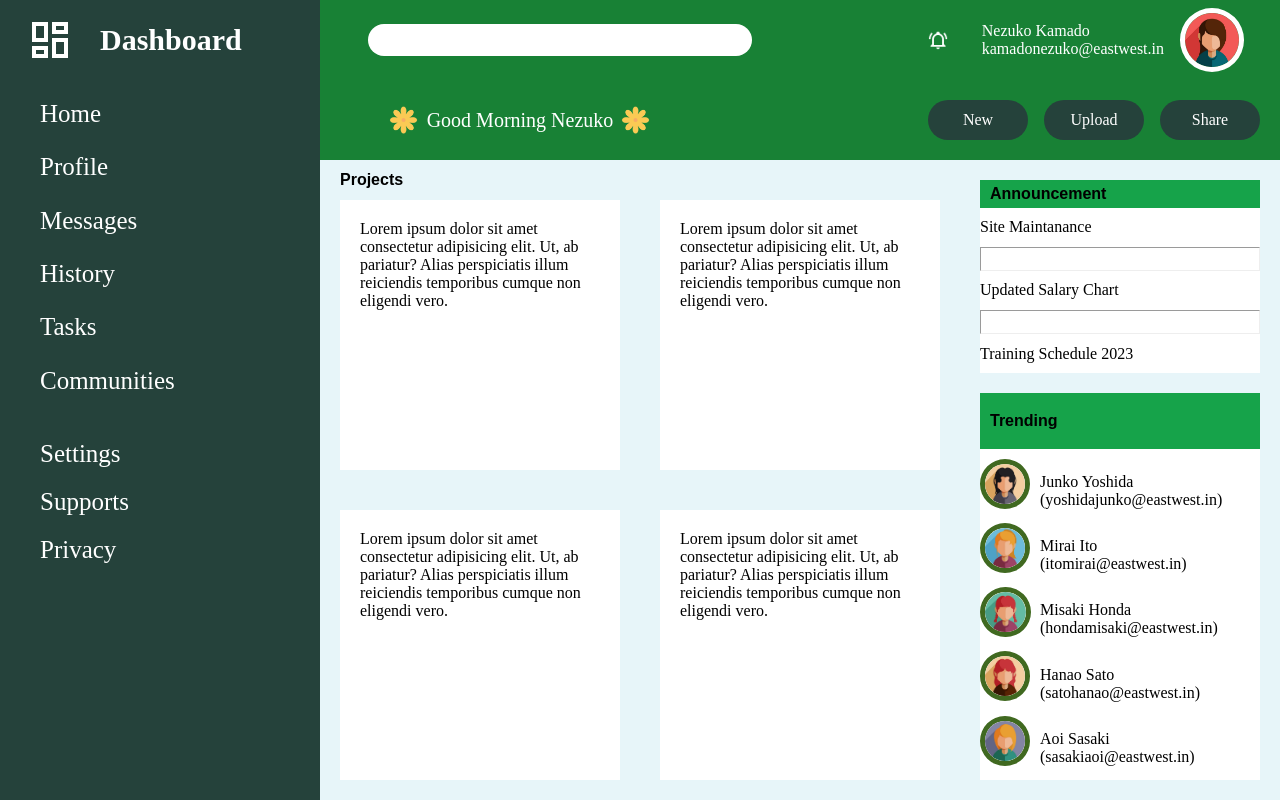
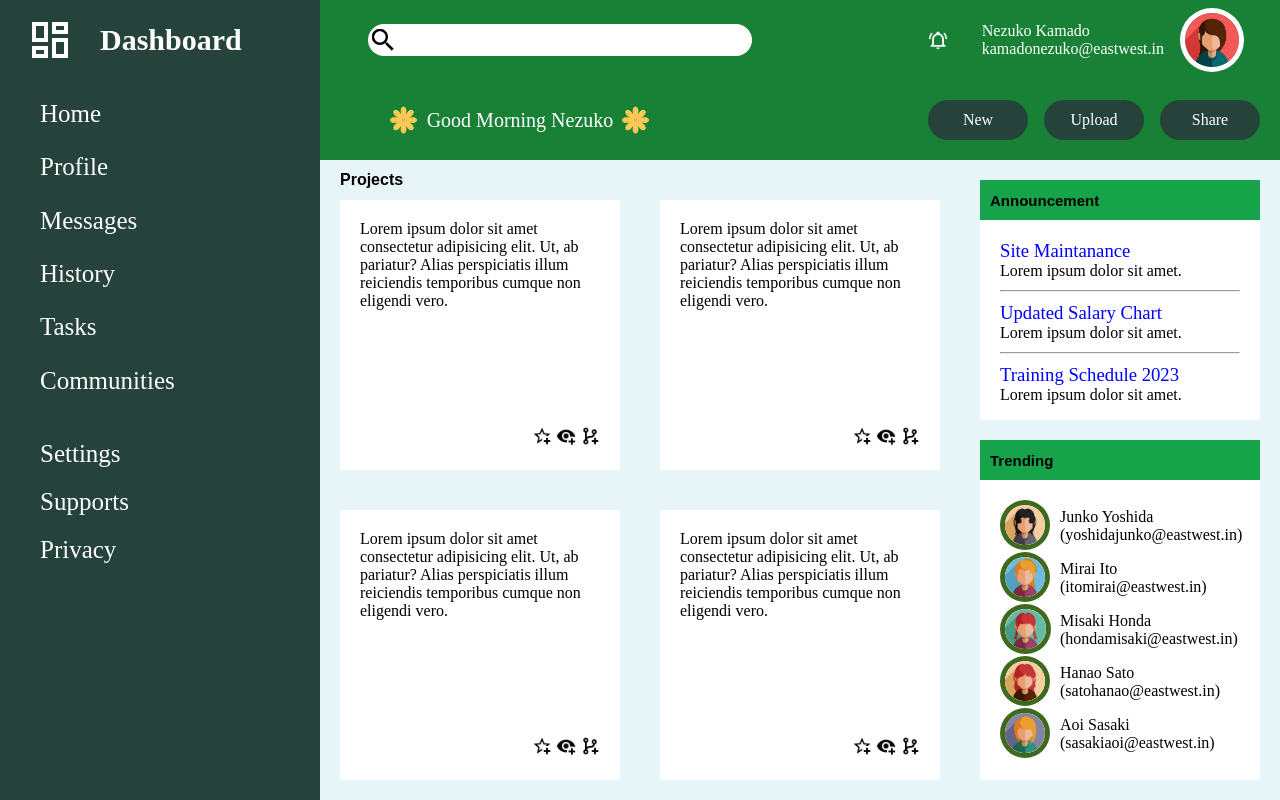
Before and after one commit to debanjana-a11y/admin-dashboard, a plain HTML site: page index.html in a window 1280 px wide. Drawn offline with Linux system fonts and the light colour scheme.

Commit message:
Finishes the page in desktop

```diff
--- a/index.html
+++ b/index.html
@@ -11,7 +11,9 @@
     <div class="content">
         <header class="header">
             <div class="searchbar">
-                <div class="search"></div>
+                <div class="search">
+                    <img src="./images/magnify.png" alt="image of magnifying glass">
+                </div>
             </div>
             <div class="accounfInfo">
                 <img class="notification" src="./images/bell-ring-outline.png" alt="">
@@ -57,31 +59,60 @@
                 <div class="all-projects">
                     <div class="card">
                         <p>Lorem ipsum dolor sit amet consectetur adipisicing elit. Ut, ab pariatur? Alias perspiciatis illum reiciendis temporibus cumque non eligendi vero.</p>
+                        <div class="project-settings">
+                            <img src="./images/star-plus-outline.png" alt="image of star">
+                            <img src="./images/eye-plus.png" alt="image of monitoring eye">
+                            <img src="./images/source-branch-plus.png" alt="image of github branch">
+                        </div>
                     </div>
                     <div class="card">
                         <p>Lorem ipsum dolor sit amet consectetur adipisicing elit. Ut, ab pariatur? Alias perspiciatis illum reiciendis temporibus cumque non eligendi vero.</p>
+                        <div class="project-settings">
+                            <img src="./images/star-plus-outline.png" alt="image of star">
+                            <img src="./images/eye-plus.png" alt="image of monitoring eye">
+                            <img src="./images/source-branch-plus.png" alt="image of github branch">
+                        </div>
                     </div>
                     <div class="card">
                         <p>Lorem ipsum dolor sit amet consectetur adipisicing elit. Ut, ab pariatur? Alias perspiciatis illum reiciendis temporibus cumque non eligendi vero.</p>
+                        <div class="project-settings">
+                            <img src="./images/star-plus-outline.png" alt="image of star">
+                            <img src="./images/eye-plus.png" alt="image of monitoring eye">
+                            <img src="./images/source-branch-plus.png" alt="image of github branch">
+                        </div>
                     </div>
                     <div class="card">
                         <p>Lorem ipsum dolor sit amet consectetur adipisicing elit. Ut, ab pariatur? Alias perspiciatis illum reiciendis temporibus cumque non eligendi vero.</p>
+                        <div class="project-settings">
+                            <img src="./images/star-plus-outline.png" alt="image of star">
+                            <img src="./images/eye-plus.png" alt="image of monitoring eye">
+                            <img src="./images/source-branch-plus.png" alt="image of github branch">
+                        </div>
                     </div>
                 </div>
             </article>
             <article class="announcementtrending">
                 <div class="announcementDiv">
-                    <p>Announcement</p>
+                    <h2>Announcement</h2>
                     <div class="announcement">
-                        <div>Site Maintanance</div>
+                        <div>
+                            <h3>Site Maintanance</h3>
+                            <p>Lorem ipsum dolor sit amet.</p>
+                        </div>
                         <hr>
-                        <div>Updated Salary Chart</div>
+                        <div>
+                            <h3>Updated Salary Chart</h3>
+                            <p>Lorem ipsum dolor sit amet.</p>
+                        </div>
                         <hr>
-                        <div>Training Schedule 2023</div>
+                        <div>
+                            <h3>Training Schedule 2023</h3>
+                            <p>Lorem ipsum dolor sit amet.</p>
+                        </div>
                     </div>
                 </div>
                 <div class="trendingDiv">
-                    <p>Trending</p>
+                    <h2>Trending</h2>
                     <div class="trending">
                         <div class="popularProfiles">
                             <img class="popularProfilePic" src="./images/Junko.jpg" alt="">
--- a/style.css
+++ b/style.css
@@ -33,6 +33,12 @@ html, body {
     background-color: white;
     border-radius: 20px;
     justify-self: center;
+    align-self: center;
+    display: grid;
+}
+
+.search > img {
+    height: 30px;
     align-self: center;
 }
 
@@ -196,23 +202,42 @@ html, body {
 
 .card {
     margin: 20px;
+    padding: 20px;
     background-color: white;
+    display: grid;
 }
 
-.card > p {
-    padding: 20px;
+/* .card::before {
+    content: "";
+    position: absolute;
+    height: 100%;
+    background: yellow;
+    transition: width 300ms linear;
+} */
+
+.project-settings {
+    align-self: flex-end;
+    justify-self: flex-end;
+}
+
+.project-settings > img {
+    height: 20px;
+}
+
+.project-settings > img:hover {
+    cursor: pointer;
 }
 
 .announcementtrending {
     margin: 20px;
     row-gap: 20px;
     display: grid;
-    grid-template-rows: 1fr 2fr;
+    grid-template-rows: 240px 330px;
 }
 
-.announcementtrending * p {
+.announcementtrending * h2 {
     align-self: center;
-    font-weight: bold;
+    font-size: 15px;
     font-family: Arial, Helvetica, sans-serif;
     padding-left: 10px;
 }
@@ -223,26 +248,30 @@ html, body {
 
 .announcementDiv {
     display: grid;
-    grid-template-rows: 1fr 6fr;
+    grid-template-rows: 40px 200px;
     background-color: #16a34a;
 }
 
 .announcement {
+    padding: 20px;
     display: grid;
+    row-gap: 10px;
 }
 
-.announcement  > div {
-    align-self: center;
+.announcement * h3 {
+    color: blue;
+    font-weight: normal;
+    cursor: pointer;
 }
 
 .trendingDiv {
     display: grid;
-    grid-template-rows: 1fr 6fr;
+    grid-template-rows: 40px 300px;
     background-color: #16a34a;
 }
 
 .trending {
-    padding-top: 10px;
+    padding: 20px;
     display: grid;
 }
 
@@ -254,6 +283,7 @@ html, body {
 
 .popularProfiles > span {
     align-self: center;
+    cursor: pointer;
 }
 
 .popularProfilePic {
```
Also changed, not shown: images/eye-plus.png (added), images/magnify.png (added), images/source-branch-plus.png (added), images/star-plus-outline.png (added).
